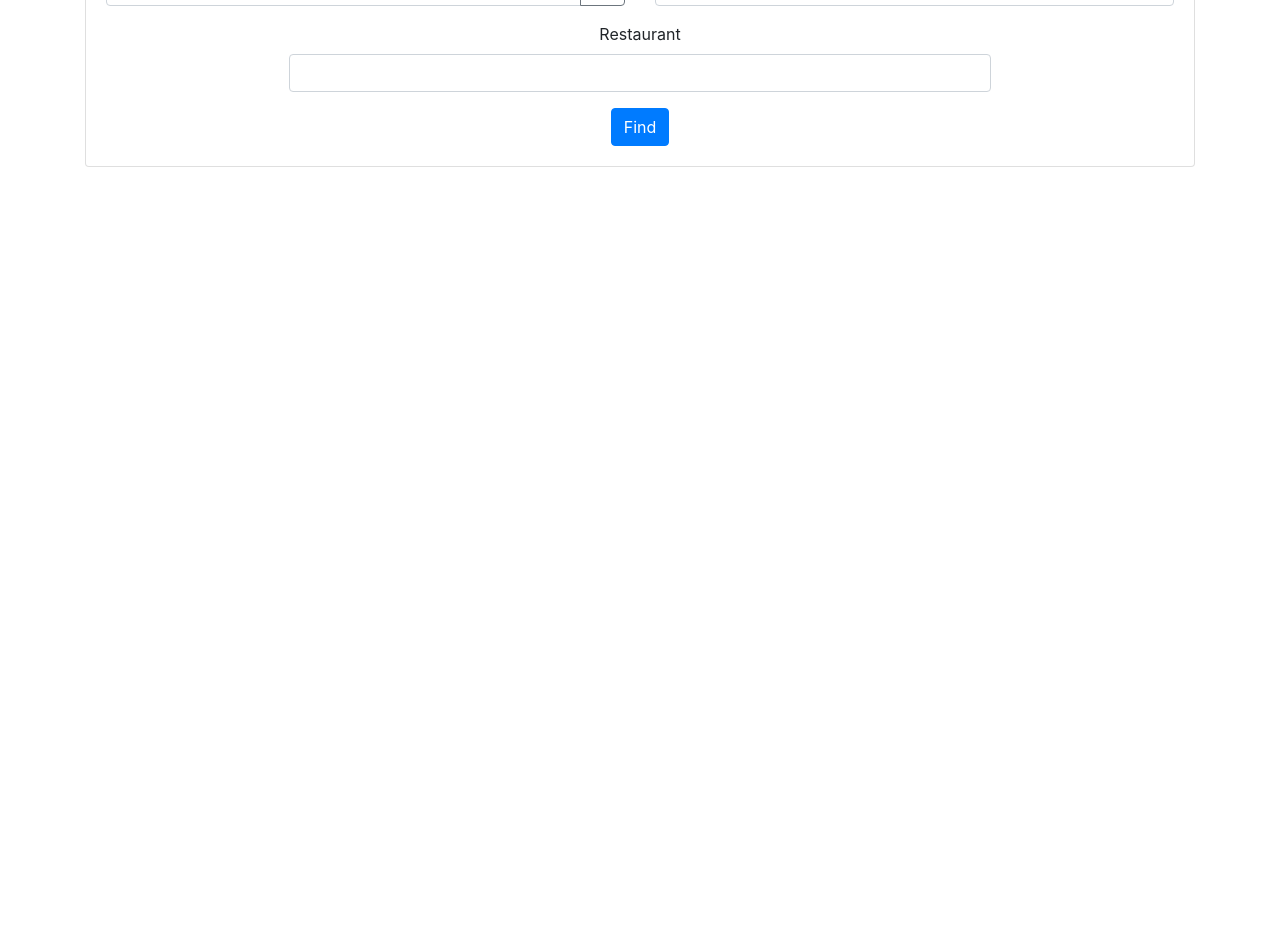
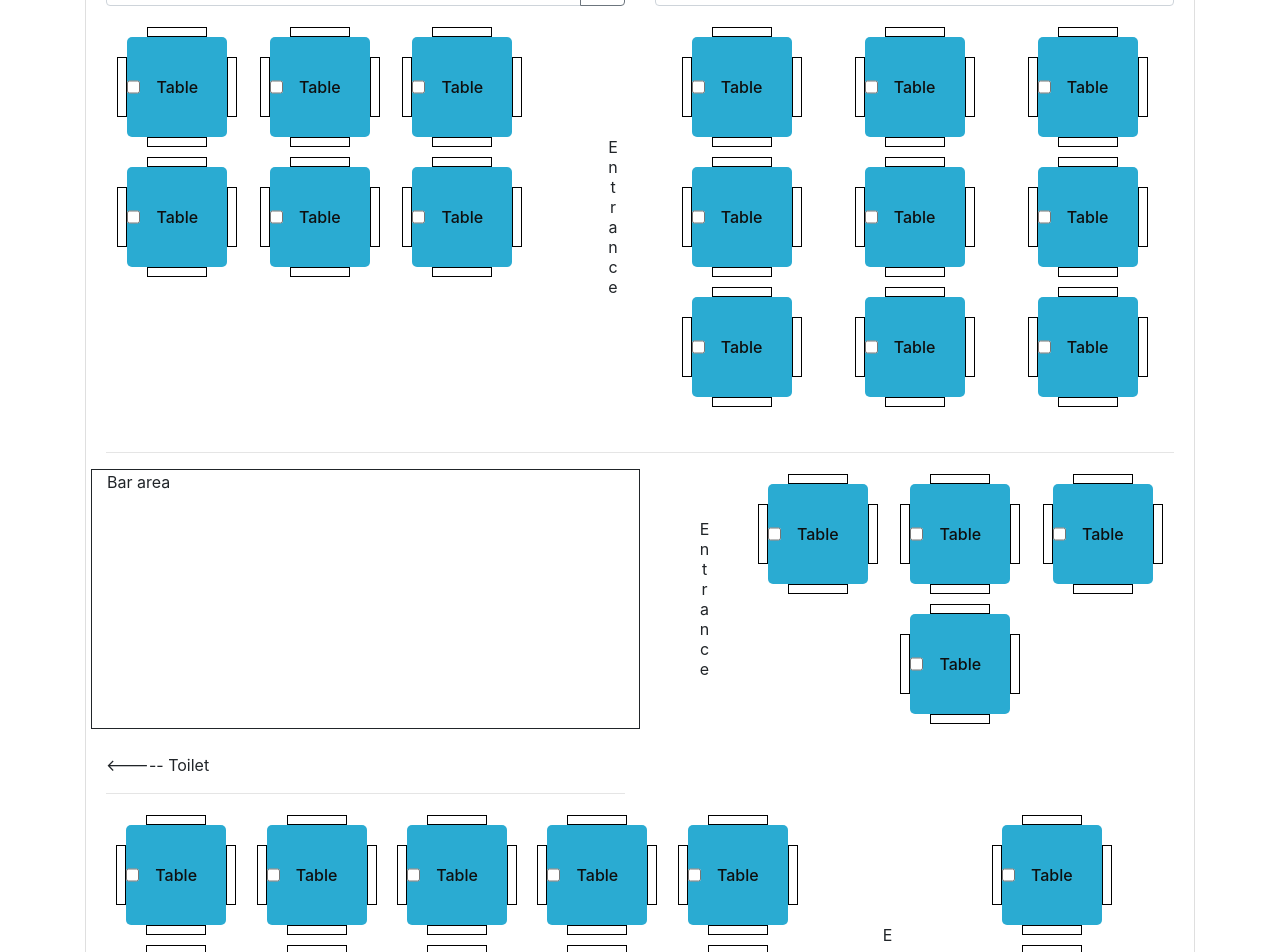
Before and after one commit to anltnmse60906/ADA-Restaurant-Booking-System, an Angular app in the folder web/: page / in a window 1280 px wide. Shown: the part 240-1192 px from the top of the page. Before the commit the page ends 800 px from the top, so only its background shows below. Built offline with nearby package versions, Linux system fonts and the light colour scheme.

Commit message:
Update new home function just support for one restaurant

```diff
--- a/web/src/app/home/home.component.css
+++ b/web/src/app/home/home.component.css
@@ -1,6 +1,198 @@
-.icon{
-  position:absolute;
-  left:18px;
-  top:9px;
-  font-size:30px;
+.icon {
+  position: absolute;
+  left: 18px;
+  top: 9px;
+  font-size: 30px;
 }
+
+.tab-content {
+  /*pre {*/
+  max-height: 500px;
+  overflow-y: auto;
+  /*}*/
+}
+
+.code-block {
+  /*pre {*/
+  height: 250px;
+  overflow-y: auto;
+  /*}*/
+}
+
+.code-block-sm {
+  /*pre {*/
+  height: 200px;
+  overflow-y: auto;
+  /*}*/
+}
+
+.drag-block {
+  width: 200px;
+  height: 200px;
+  background-color: #20a8d8;
+  color: white;
+  padding: 75px 0px;
+  line-height: 50px;
+  text-align: center;
+}
+
+.drag-block-lg {
+  width: 300px;
+  height: 215px;
+  background-color: #f86c6b;
+  padding-top: 20px;
+  color: white;
+  text-align: center;
+  overflow-y: auto;
+}
+
+.drag-block-handle {
+  width: 100px;
+  height: 43px;
+  margin-top: -20px;
+  padding-top: 10px;
+  margin-bottom: 10px;
+}
+
+.ng-draggable {
+  cursor: move;
+  background-color: #20a8d8;
+}
+
+.drag-boundary {
+  width: 400px;
+  height: 400px;
+  overflow: hidden;
+  border: solid 1px #4dbd74;;
+  position: relative;
+}
+
+.label {
+  color: white;
+  background-color: #4dbd74;;
+  width: 100px;
+  text-align: center;
+  right: 0px;
+  position: absolute;
+
+}
+
+.top-b {
+  border-top-color: #f86c6b !important;
+}
+
+.bottom-b {
+  border-bottom-color: #f86c6b !important;
+}
+
+.left-b {
+  border-left-color: #f86c6b !important;
+}
+
+.right-b {
+  border-right-color: #f86c6b !important;
+}
+
+.grid-container {
+  position: relative;
+  height: 500px;
+  width: 500px;
+}
+
+.drag-grid {
+  position: absolute;
+  width: 50px;
+  height: 50px;
+  background-color: #f8cb00;
+  color: white;
+  line-height: 50px;
+  text-align: center;
+}
+
+.grid {
+  width: 50px;
+  height: 50px;
+  min-height: 1px;
+  background-color: #20c997;
+  color: white;
+  text-align: center;
+  line-height: 50px;
+  border: 1px dashed #067002;
+}
+
+.shape {
+  display: flex;
+  /*flex: 0 0 50px;*/
+  background-color: #2aabd2;
+  height: 100px;
+  width: 100px;
+  /*margin: 15px;*/
+  text-align: center;
+}
+
+.rectangular {
+  border-radius: 5px;
+}
+
+.res-table {
+  position: relative;
+  padding: 10px;
+  margin: 5px
+}
+.shape input[type="checkbox"]{
+  /*position: absolute;*/
+  /*opacity: 0;*/
+
+}
+.shape input[type="checkbox"]:checked + .shape{
+  background-color: #bada55 !important;
+}
+
+
+.chair {
+  border: 1px solid #000;
+  position: absolute;
+}
+
+.chair-top {
+  top: 0px;
+  left: 25%;
+  width: 50%;
+  height: 10px;
+}
+
+.chair-bottom {
+  bottom: 0px;
+  left: 25%;
+  width: 50%;
+  height: 10px;
+}
+
+.chair-left {
+  position: absolute;
+  top: 25%;
+  left: 0px;
+  width: 10px;
+  height: 50%;
+}
+
+.chair-right {
+  top: 25%;
+  right: 0px;
+  width: 10px;
+  height: 50%;
+}
+
+.table-number {
+  position: absolute;
+  font-weight: 500;
+  color: #0f0f0f;
+  top: 50%;
+  left: 50%;
+  transform: translate(-50%, -50%);
+}
+
+.text-vertical{
+  writing-mode: vertical-rl;
+  text-orientation: upright;
+}
--- a/web/src/app/home/home.component.html
+++ b/web/src/app/home/home.component.html
@@ -9,7 +9,7 @@
           <div class="form-group">
             <label for="date">Date</label>
             <!--<input placeholder="Date Time" type="text"-->
-                   <!--class="form-control">-->
+            <!--class="form-control">-->
             <!--<ngb-datepicker id="date" #dp [(ngModel)]="model" (navigate)="date = $event.next"></ngb-datepicker>-->
             <div class="input-group">
               <input id="date" class="form-control" placeholder="yyyy-mm-dd"
@@ -24,17 +24,129 @@
         </div>
         <div class="col-6">
           <div class="form-group">
-            <label for="restaurant">For</label>
+            <label>For</label>
             <input type="number" class="form-control">
           </div>
         </div>
       </div>
-      <div class="row center-block">
-        <div class="offset-md-2 col-8 form-group text-center">
-          <label for="restaurant">Restaurant</label>
-          <input type="text" id="restaurant" class="form-control">
+
+      <div class="row"></div>
+      <div class="row">
+        <div class="col-5">
+          <div style="flex-direction: row; display: flex; flex-wrap: wrap; justify-content: space-around; width: 100%;">
+            <div *ngFor="let y of topLeft;let colId = index">
+              <label class="res-table" for="{{'topLeft_' +colId }}">
+                <div class="shape rectangular">
+                  <input id="{{'topLeft_' +colId }}" type="checkbox">
+                </div>
+                <div class="chair chair-top"></div>
+                <div class="chair chair-left"></div>
+                <div class="chair chair-right"></div>
+                <div class="chair chair-bottom"></div>
+                <div class="table-number">Table</div>
+              </label>
+            </div>
+          </div>
+        </div>
+        <div class="col-1  text-vertical text-lg-center">Entrance</div>
+        <div class="col-6">
+          <div
+            style="flex-direction: row; display: flex; flex-wrap: wrap; justify-content: space-around; width: 100%;">
+            <div *ngFor="let y of topRight;let colId = index">
+              <label class="res-table" for="{{'topRight_' +colId }}">
+                <div class="shape rectangular">
+                  <input id="{{'topRight_' +colId }}" type="checkbox">
+                </div>
+                <div class="chair chair-top"></div>
+                <div class="chair chair-left"></div>
+                <div class="chair chair-right"></div>
+                <div class="chair chair-bottom"></div>
+                <div class="table-number">Table</div>
+              </label>
+            </div>
+          </div>
         </div>
       </div>
+      <br/>
+      <hr/>
+      <div class="row">
+        <div class="col-6" style="border: 1px solid">
+          Bar area
+        </div>
+        <div class="col-1 text-vertical text-lg-center">
+          Entrance
+        </div>
+        <div class="col-5">
+          <div
+            style="flex-direction: row; display: flex; flex-wrap: wrap; justify-content: space-around; width: 100%;">
+            <div *ngFor="let y of barOpposite;let colId = index">
+              <label class="res-table" for="{{'barOpposite' +colId }}">
+                <div class="shape rectangular">
+                  <input id="{{'barOpposite' +colId }}" type="checkbox">
+                </div>
+                <div class="chair chair-top"></div>
+                <div class="chair chair-left"></div>
+                <div class="chair chair-right"></div>
+                <div class="chair chair-bottom"></div>
+                <div class="table-number">Table</div>
+              </label>
+            </div>
+          </div>
+        </div>
+      </div>
+      <div class="row">
+        <div class="col-6">
+          <br/>
+          <span><----- Toilet</span>
+          <hr/>
+        </div>
+        <div class="col-1"></div>
+        <div class="col-5"></div>
+      </div>
+      <div class="row">
+        <div class="col-8">
+          <div
+            style="flex-direction: row; display: flex; flex-wrap: wrap; justify-content: space-around; width: 100%;">
+            <div *ngFor="let y of leftKitchen;let colId = index">
+              <label class="res-table" for="{{'leftKitchen_' +colId }}">
+                <div class="shape rectangular">
+                  <input id="{{'leftKitchen_' +colId }}" type="checkbox">
+                </div>
+                <div class="chair chair-top"></div>
+                <div class="chair chair-left"></div>
+                <div class="chair chair-right"></div>
+                <div class="chair chair-bottom"></div>
+                <div class="table-number">Table</div>
+              </label>
+            </div>
+          </div>
+        </div>
+        <div class="col-1 text-vertical text-lg-center">Entrance</div>
+        <div class="col-3">
+          <div
+            style="flex-direction: row; display: flex; flex-wrap: wrap; justify-content: space-around; width: 100%;">
+            <div *ngFor="let y of rightKitchen;let colId = index">
+              <label class="res-table" for="{{'rightKitchen_' +colId }}">
+                <div class="shape rectangular">
+                  <input id="{{'rightKitchen_' +colId }}" type="checkbox">
+                </div>
+                <div class="chair chair-top"></div>
+                <div class="chair chair-left"></div>
+                <div class="chair chair-right"></div>
+                <div class="chair chair-bottom"></div>
+                <div class="table-number">Table</div>
+              </label>
+            </div>
+          </div>
+        </div>
+      </div>
+      <br/>
+      <hr/>
+      <div class="row text-lg-center">
+        <div class="col"><span>Kitchen</span></div>
+      </div>
+      <hr/>
+      <br/>
       <div class="row">
         <div class="col text-center">
           <button type="button" class="btn btn-primary" (click)="onFindRestaurant()">Find</button>
--- a/web/src/app/home/home.component.ts
+++ b/web/src/app/home/home.component.ts
@@ -11,6 +11,16 @@ export class HomeComponent implements OnInit {
 
   model;
 
+  gridSize = 50;
+
+  topLeft = [0, 50, 100, 150, 200, 250];
+  topRight = [0, 50, 100, 150, 200, 250, 150, 200, 250];
+  barOpposite = [0, 50, 100, 150];
+  leftKitchen = [0, 50, 100, 150, 100, 150, 150, 100, 150, 150, 100, 150, 150, 100, 150];
+  rightKitchen = [0, 50, 100,];
+
+  tables = ["table 1", "table 2"];
+  selectedTbl;
 
   constructor(private router: Router,
               private routes: ActivatedRoute,
@@ -21,9 +31,31 @@ export class HomeComponent implements OnInit {
   }
 
   onFindRestaurant() {
-    this.router.navigate(['restaurants'], {relativeTo: this.routes})
+    // this.router.navigate(['restaurants'], {relativeTo: this.routes})
+    this.router.navigate(['/restaurants', 1]);
   }
+
   selectToday() {
     this.model = this.calendar.getToday();
   }
+
+  onStart(event) {
+    console.log('started output:', event);
+    console.log(event.x);
+    console.log(event.y);
+  }
+
+  onStop(event) {
+    console.log('stopped output:', event);
+    console.log(event.x);
+    console.log(event.y);
+  }
+
+  onClick(event, tbl: string) {
+    console.log('stopped output:', event);
+    console.log(event.x);
+    console.log(event.y);
+    this.selectedTbl = tbl;
+  }
+
 }
```
